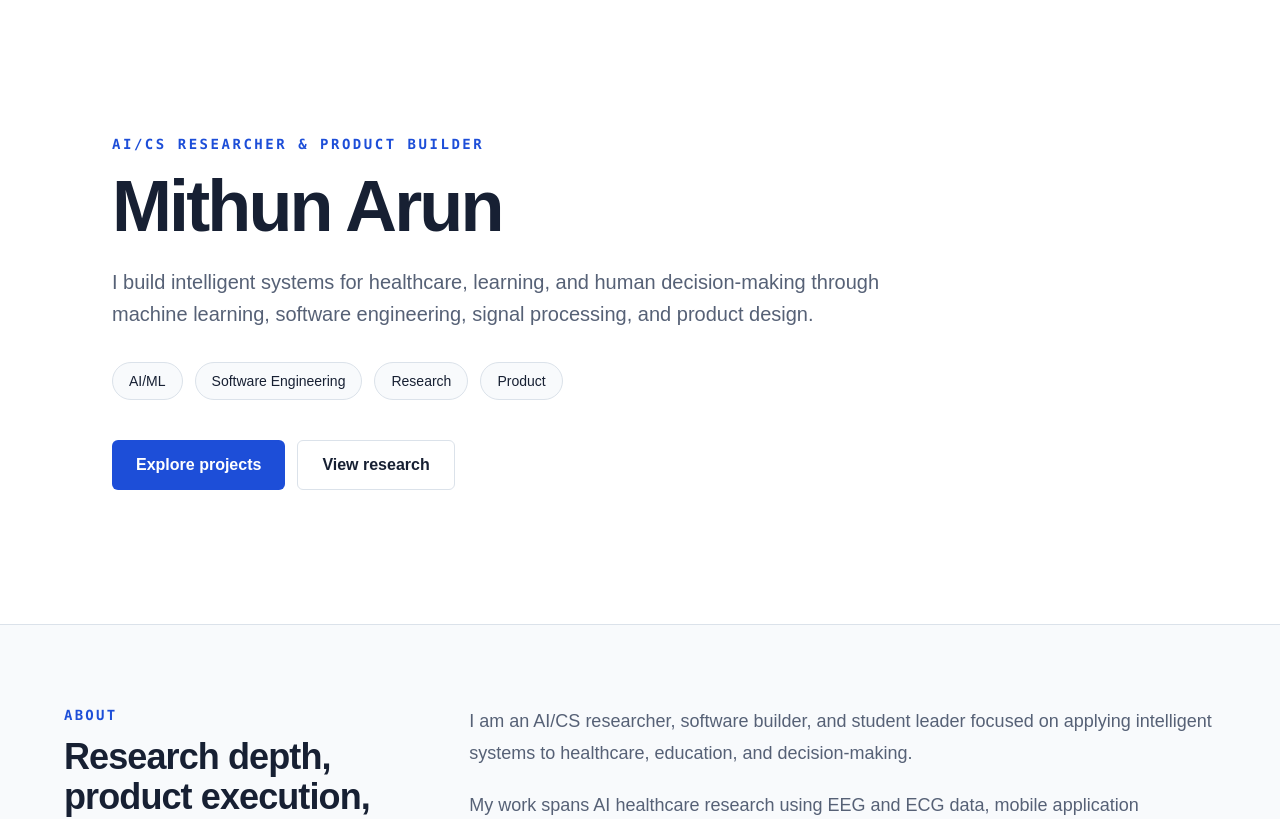
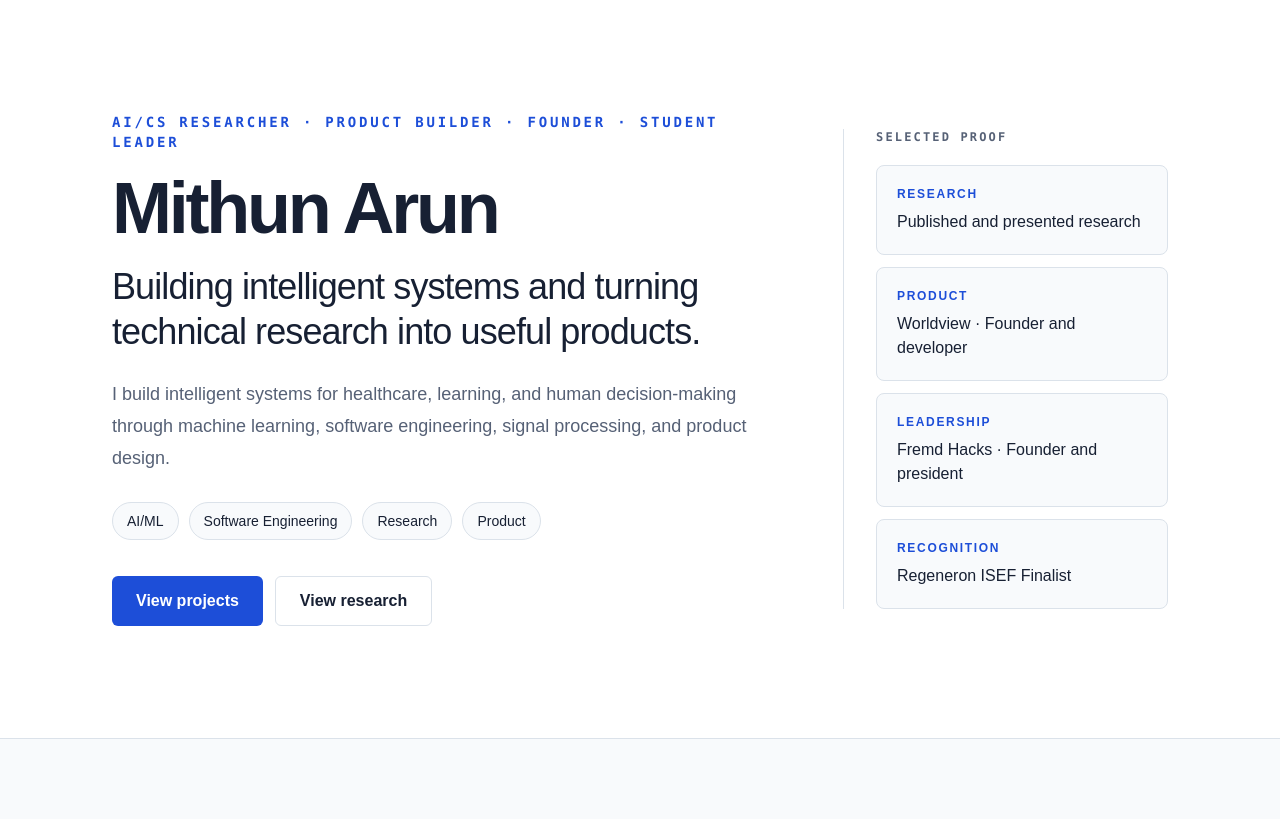
Before and after one commit to MithunA12/Mithun-s-Personal-Website, a Next.js app: page / in a window 1280 px wide. Shown: the top 819 px of the page. Built offline with nearby package versions, Linux system fonts and the light colour scheme.

Commit message:
completed task 3

```diff
--- a/components/sections/Hero.tsx
+++ b/components/sections/Hero.tsx
@@ -1,23 +1,71 @@
-import { hero, profile } from "@/src/data/profile";
+import {
+  accomplishments,
+  experiences,
+  hero,
+  profile,
+  projects,
+  research,
+} from "@/src/data/profile";
+
+const featuredResearch = research.find((item) => item.featured);
+const founderProject = projects.find((project) =>
+  project.role.toLowerCase().includes("founder"),
+);
+const leadershipExperience = experiences.find(
+  (experience) => experience.category === "Leadership",
+);
+const featuredAward = accomplishments.find(
+  (accomplishment) => accomplishment.title === "Regeneron ISEF Finalist",
+);
+
+const credibilitySignals = [
+  {
+    label: "Research",
+    value: featuredResearch?.publicationStatus,
+  },
+  {
+    label: "Product",
+    value: founderProject
+      ? `${founderProject.title} · ${founderProject.role}`
+      : undefined,
+  },
+  {
+    label: "Leadership",
+    value: leadershipExperience
+      ? `${leadershipExperience.organization} · ${leadershipExperience.title}`
+      : undefined,
+  },
+  {
+    label: "Recognition",
+    value: featuredAward?.title,
+  },
+].filter((signal): signal is { label: string; value: string } =>
+  Boolean(signal.value),
+);
 
 export function Hero() {
   return (
     <section className="border-b border-[var(--border)] bg-[var(--surface)]">
-      <div className="mx-auto flex min-h-[78vh] max-w-6xl flex-col justify-center px-6 py-24 sm:px-8 lg:px-12">
-        <p className="mb-4 font-mono text-sm font-semibold uppercase tracking-[0.18em] text-[var(--accent)]">
+      <div className="mx-auto grid min-h-[82vh] max-w-6xl items-center gap-10 px-6 py-16 sm:gap-14 sm:px-8 sm:py-24 lg:grid-cols-[1.35fr_0.65fr] lg:px-12 lg:py-28">
+        <div>
+          <p className="font-mono text-xs font-semibold uppercase tracking-[0.2em] text-[var(--accent)] sm:text-sm">
             {hero.eyebrow}
           </p>
-        <h1 className="max-w-4xl text-5xl font-semibold tracking-[-0.04em] text-balance sm:text-6xl lg:text-7xl">
+
+          <h1 className="mt-5 max-w-4xl text-5xl font-semibold tracking-[-0.045em] text-balance sm:text-6xl lg:text-7xl">
             {profile.name}
           </h1>
-        <p className="mt-6 max-w-3xl text-lg leading-8 text-[var(--muted)] sm:text-xl">
+          <p className="mt-5 max-w-3xl text-2xl font-medium leading-tight tracking-[-0.025em] text-balance sm:text-3xl lg:text-4xl">
+            {hero.headline}
+          </p>
+          <p className="mt-6 max-w-2xl text-base leading-7 text-[var(--muted)] sm:text-lg sm:leading-8">
             {hero.description}
           </p>
 
-        <div className="mt-8 flex flex-wrap gap-3" aria-label="Focus areas">
+          <div className="mt-7 flex flex-wrap gap-2.5" aria-label="Focus areas">
             {hero.focusAreas.map((area) => (
               <span
-              className="rounded-full border border-[var(--border)] bg-[var(--background)] px-4 py-2 text-sm font-medium"
+                className="rounded-full border border-[var(--border)] bg-[var(--background)] px-3.5 py-2 text-sm font-medium"
                 key={area}
               >
                 {area}
@@ -25,7 +73,7 @@ export function Hero() {
             ))}
           </div>
 
-        <div className="mt-10 flex flex-col gap-3 sm:flex-row">
+          <div className="mt-9 flex flex-col gap-3 sm:flex-row">
             <a
               className="inline-flex min-h-12 items-center justify-center rounded-md bg-[var(--accent)] px-6 py-3 font-semibold text-white transition-colors hover:bg-[var(--accent-strong)] focus-visible:outline-2 focus-visible:outline-offset-2 focus-visible:outline-[var(--accent)]"
               href={hero.primaryCta.href}
@@ -40,6 +88,32 @@ export function Hero() {
             </a>
           </div>
         </div>
+
+        <aside
+          aria-labelledby="credibility-heading"
+          className="border-t border-[var(--border)] pt-8 lg:border-l lg:border-t-0 lg:pl-8 lg:pt-0"
+        >
+          <p
+            id="credibility-heading"
+            className="font-mono text-xs font-semibold uppercase tracking-[0.18em] text-[var(--muted)]"
+          >
+            Selected proof
+          </p>
+          <dl className="mt-5 grid grid-cols-2 gap-3 lg:grid-cols-1">
+            {credibilitySignals.map((signal) => (
+              <div
+                className="rounded-lg border border-[var(--border)] bg-[var(--background)] p-4 sm:p-5"
+                key={signal.label}
+              >
+                <dt className="text-xs font-semibold uppercase tracking-[0.14em] text-[var(--accent)]">
+                  {signal.label}
+                </dt>
+                <dd className="mt-2 font-medium leading-6">{signal.value}</dd>
+              </div>
+            ))}
+          </dl>
+        </aside>
+      </div>
     </section>
   );
 }
--- a/src/data/profile.ts
+++ b/src/data/profile.ts
@@ -7,6 +7,7 @@ export interface Profile {
 
 export interface HeroContent {
   eyebrow: string;
+  headline: string;
   description: string;
   focusAreas: string[];
   primaryCta: {
@@ -64,7 +65,8 @@ export interface ContactLink {
 
 export const profile: Profile = {
   name: "Mithun Arun",
-  role: "AI/CS researcher and product builder",
+  role:
+    "AI/CS researcher, product builder, startup-oriented founder, and student leader",
   shortBio:
     "AI/CS researcher, software builder, and student leader focused on intelligent systems for healthcare, education, and decision-making.",
   bio: [
@@ -74,12 +76,14 @@ export const profile: Profile = {
 };
 
 export const hero: HeroContent = {
-  eyebrow: "AI/CS researcher & product builder",
+  eyebrow: "AI/CS researcher · Product builder · Founder · Student leader",
+  headline:
+    "Building intelligent systems and turning technical research into useful products.",
   description:
     "I build intelligent systems for healthcare, learning, and human decision-making through machine learning, software engineering, signal processing, and product design.",
   focusAreas: ["AI/ML", "Software Engineering", "Research", "Product"],
   primaryCta: {
-    label: "Explore projects",
+    label: "View projects",
     href: "#projects",
   },
   secondaryCta: {
```
Lines whose indentation alone changed are shown as unchanged.
